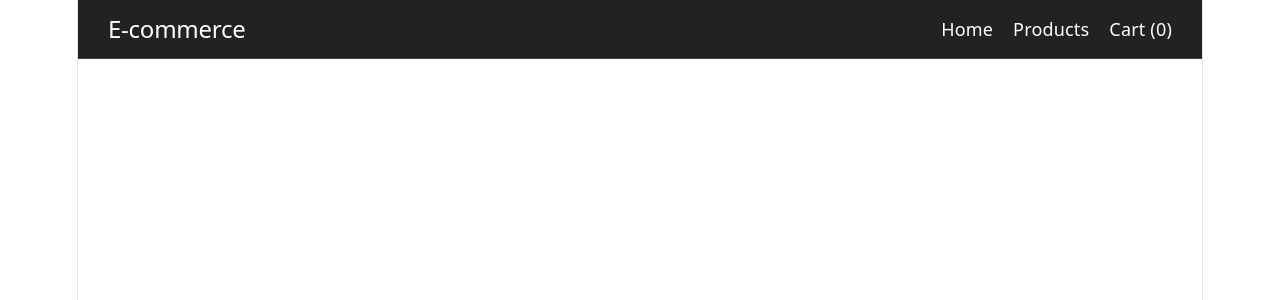
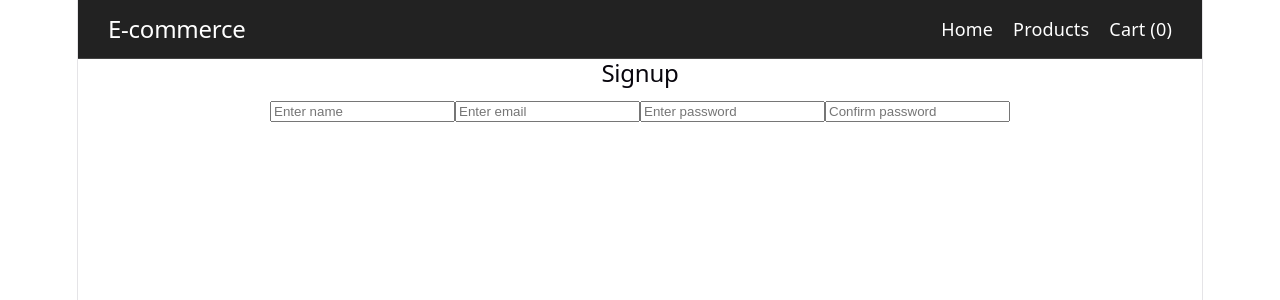
Before and after one commit to abhi12012/e-commerce-react, a React (Vite) app: page /signup in a window 1280 px wide. Shown: the top 300 px of the page. Built offline with nearby package versions, Linux system fonts and the light colour scheme.

Commit message:
Add confirm password validation

```diff
--- a/src/App.jsx
+++ b/src/App.jsx
@@ -9,6 +9,7 @@ import { useState, useContext } from 'react'
 import Cart from './components/Cart'
 import { CartContext } from './context/CartContext'
 import Login from './components/Login'
+import Signup from './components/Signup'
 
 
 function App() {
@@ -175,6 +176,14 @@ const cartCount = cart.reduce(
   element={<Login />}
 />
 
+
+<Route
+  path="/signup"
+  element={<Signup />}
+/>
+
+
+
      <Route
   path="/products/:id"
   element={<ProductDetails />}
--- /dev/null
+++ b/src/components/Signup.jsx
@@ -0,0 +1,46 @@
+import { useState } from 'react'
+
+function Signup() {
+    const [name, setName] = useState("")
+    const [email, setEmail] = useState("")
+    const [password, setPassword] = useState("")
+
+
+  return (
+    <div>
+      <h2>Signup</h2>
+
+      <input
+  type="text"
+  placeholder="Enter name"
+  value={name}
+  onChange={(event) => setName(event.target.value)}
+/>
+
+
+<input
+  type="text"
+  placeholder="Enter email"
+  value={email}
+  onChange={(event) => setEmail(event.target.value)}
+/>
+
+
+<input
+  type="password"
+  placeholder="Enter password"
+  value={password}
+  onChange={(event) => setPassword(event.target.value)}
+/>
+
+
+<input
+  type="password"
+  placeholder="Confirm password"
+/>
+
+    </div>
+  )
+}
+
+export default Signup
```
